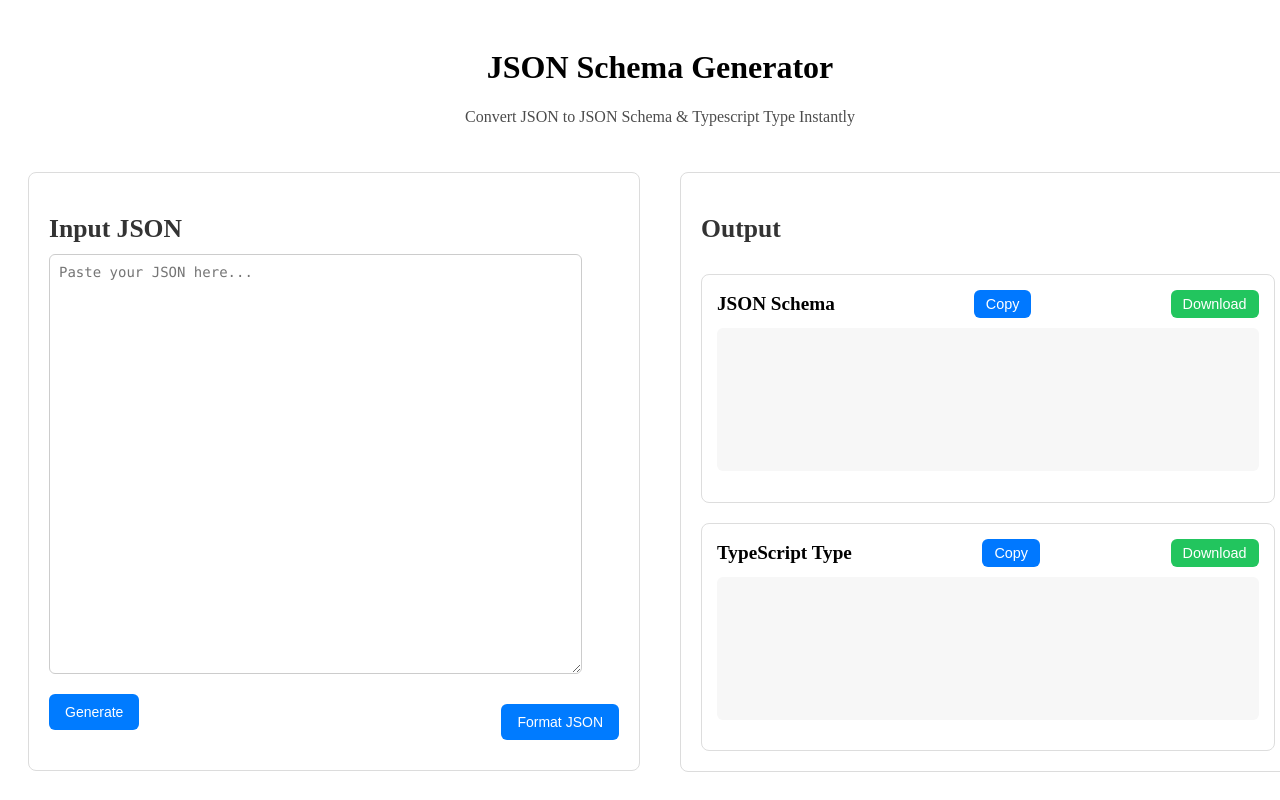
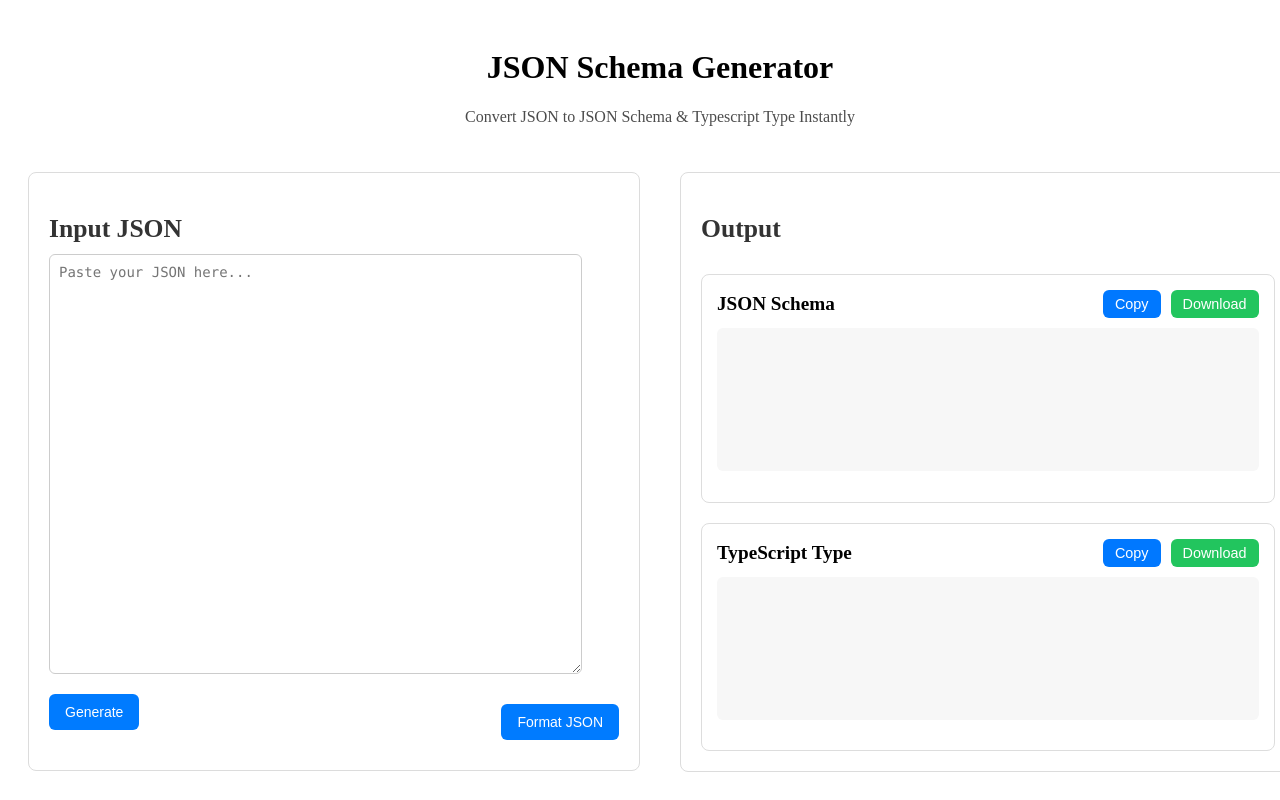
Before and after one commit to VivekVallabhan3407/JsonSchemaGenerator, a React (Vite) app: page / in a window 1280 px wide. Shown: the top 800 px of the page. Built offline with nearby package versions, Linux system fonts and the light colour scheme.

Commit message:
wrapped the two buttons copy and download into wrapper div. And added styles for that div in OutputPanel.css.

```diff
--- a/src/components/OutputPanel/OutputPanel.css
+++ b/src/components/OutputPanel/OutputPanel.css
@@ -81,3 +81,9 @@
 .downloadBtn:hover {
   background: #16a34a;
 }
+
+.actionBtns{
+  display: flex;
+  gap:10px;
+  align-items:center;
+}
--- a/src/components/OutputPanel/OutputPanel.tsx
+++ b/src/components/OutputPanel/OutputPanel.tsx
@@ -27,16 +27,16 @@ const OutputPanel: React.FC = () => {
     alert(`Copied ${label} to clipboard!`);
   };
 
-  const handleDownloadSchema=()=>{
-    if(!schema) return;
+  const handleDownloadSchema = () => {
+    if (!schema) return;
 
-    downloadFile(schema,"schema.json","application/json");
+    downloadFile(schema, "schema.json", "application/json");
   };
 
-  const handleDownloadTs=()=>{
-    if(!tsType) return;
+  const handleDownloadTs = () => {
+    if (!tsType) return;
 
-    downloadFile(tsType,"types.ts","text/typescript");
+    downloadFile(tsType, "types.ts", "text/typescript");
   };
 
   return (
@@ -47,10 +47,12 @@ const OutputPanel: React.FC = () => {
       <div className="outputBlock">
         <div className="outputHeader">
           <h3>JSON Schema</h3>
+          <div className="actionBtns">
             <button onClick={() => copyToClipboard(schema ?? "", "JSON Schema")} className="copyBtn">
               Copy
             </button>
             <button onClick={handleDownloadSchema} className="downloadBtn" disabled={!schema}>Download</button>
+          </div>
         </div>
 
         <pre className="outputBox">{schema || ""}</pre>
@@ -60,10 +62,13 @@ const OutputPanel: React.FC = () => {
       <div className="outputBlock">
         <div className="outputHeader">
           <h3>TypeScript Type</h3>
+          <div className="actionBtns">
+
             <button onClick={() => copyToClipboard(tsType ?? "", "TypeScript Type")} className="copyBtn">
               Copy
             </button>
             <button onClick={handleDownloadTs} className="downloadBtn" disabled={!tsType}>Download</button>
+          </div>
         </div>
 
         <pre className="outputBox">{tsType || ""}</pre>
```
Lines whose indentation alone changed are shown as unchanged.
